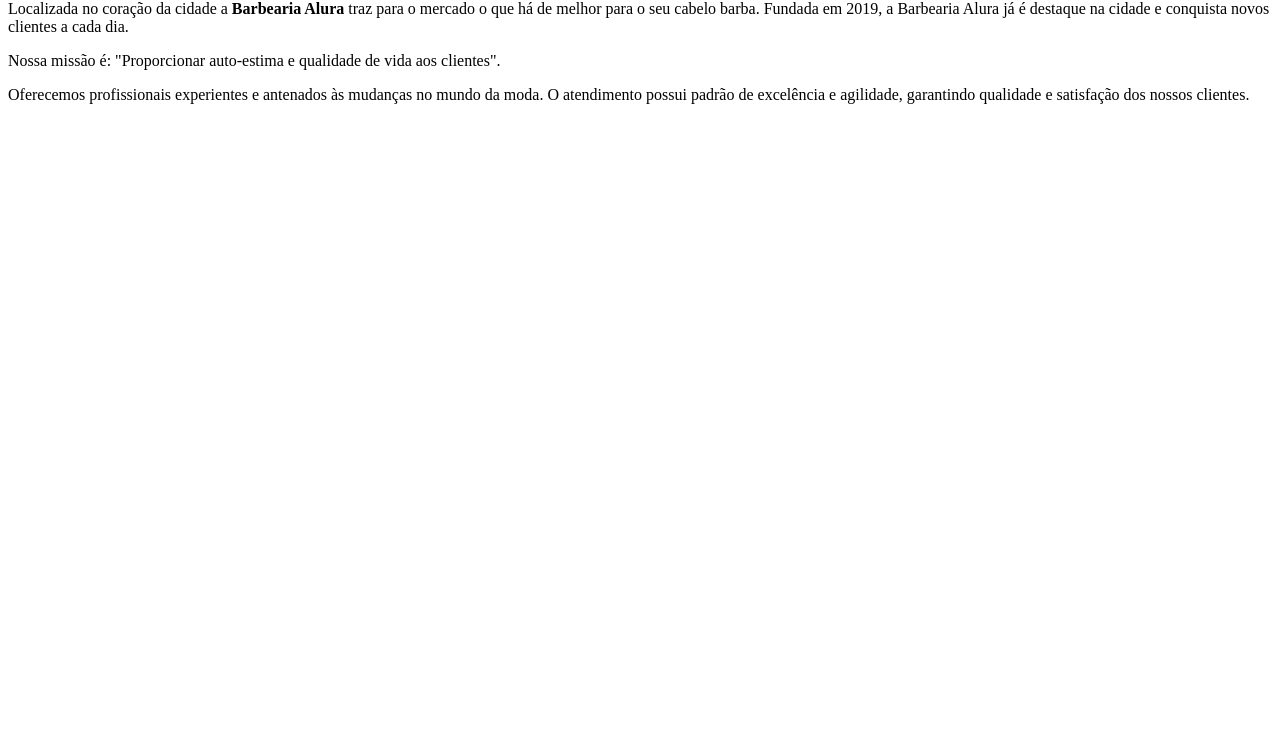
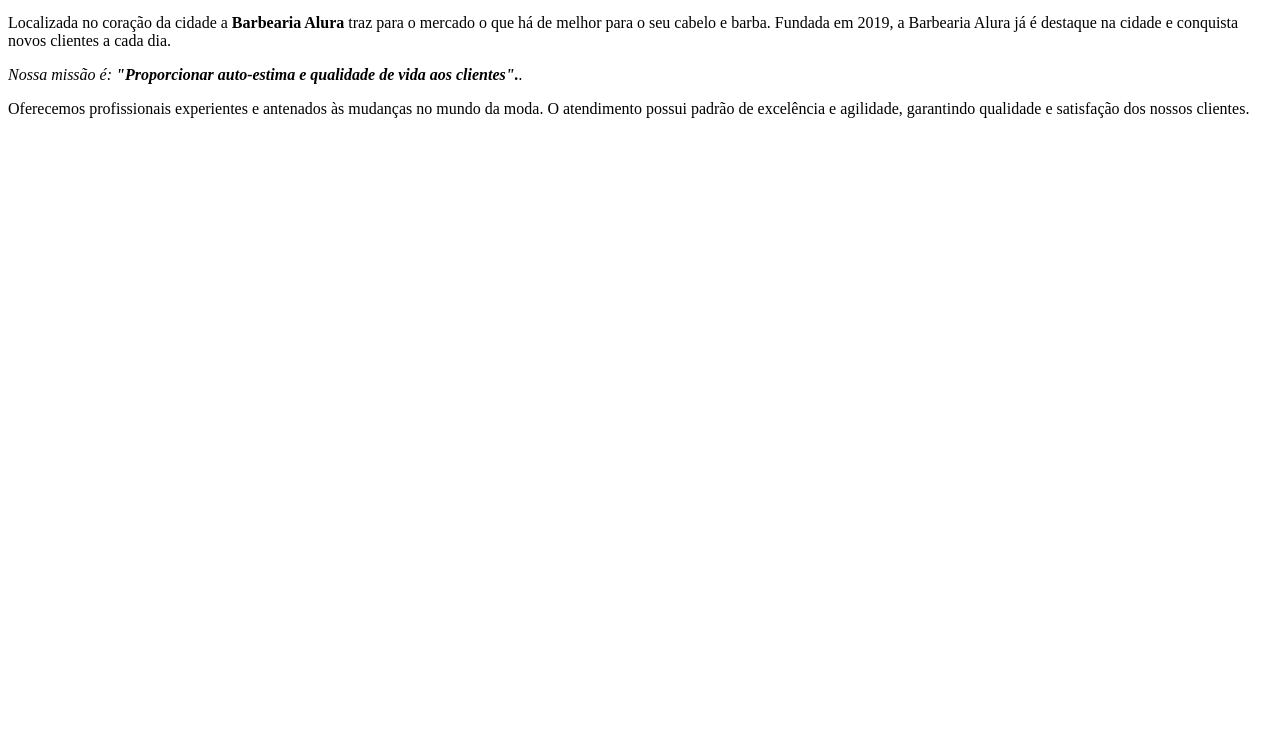
Before and after one commit to gabrielvareschi/projeto-barbearia, a plain HTML site: page index.html in a window 1280 px wide. Shown: the part 66-800 px from the top of the page. Drawn offline with Linux system fonts and the light colour scheme.

Commit message:
Add files via upload

```diff
--- a/index.html
+++ b/index.html
@@ -1,7 +1,19 @@
-<h1>Sobre a Barbearia Alura</h1>
+<!DOCTYPE html>
+<html lang="pt-br">
+    <head>
+    </head>
+    <body>
 
-<p>Localizada no coração da cidade a <strong>Barbearia Alura</strong> traz para o mercado o que há de melhor para o seu cabelo barba.   Fundada em 2019, a Barbearia Alura já é destaque na cidade e conquista novos clientes a cada dia.</p>
+    </body>
 
-<p>Nossa missão é: "Proporcionar auto-estima e qualidade de vida aos clientes".</p>
+    <meta charset="UTF-8">
+    <title>Barbearia Alura</title>
 
-<p>Oferecemos profissionais experientes e antenados às mudanças no mundo da moda. O atendimento possui padrão de excelência e agilidade, garantindo qualidade e satisfação dos nossos clientes.</p>
+    <h1>Sobre a Barbearia Alura </h1>
+
+    <p>Localizada no coração da cidade a <strong>Barbearia Alura</strong> traz para o mercado o que há de melhor para o seu cabelo e barba. Fundada em 2019, a Barbearia Alura já é destaque na cidade e conquista novos clientes a cada dia.</p>
+
+    <p><em>Nossa missão é: <strong>"Proporcionar auto-estima e qualidade de vida aos clientes".</strong>.</em></p>
+
+    <p>Oferecemos profissionais experientes e antenados às mudanças no mundo da moda. O atendimento possui padrão de excelência e agilidade, garantindo qualidade e satisfação dos nossos clientes.</p>
+</html>
```
